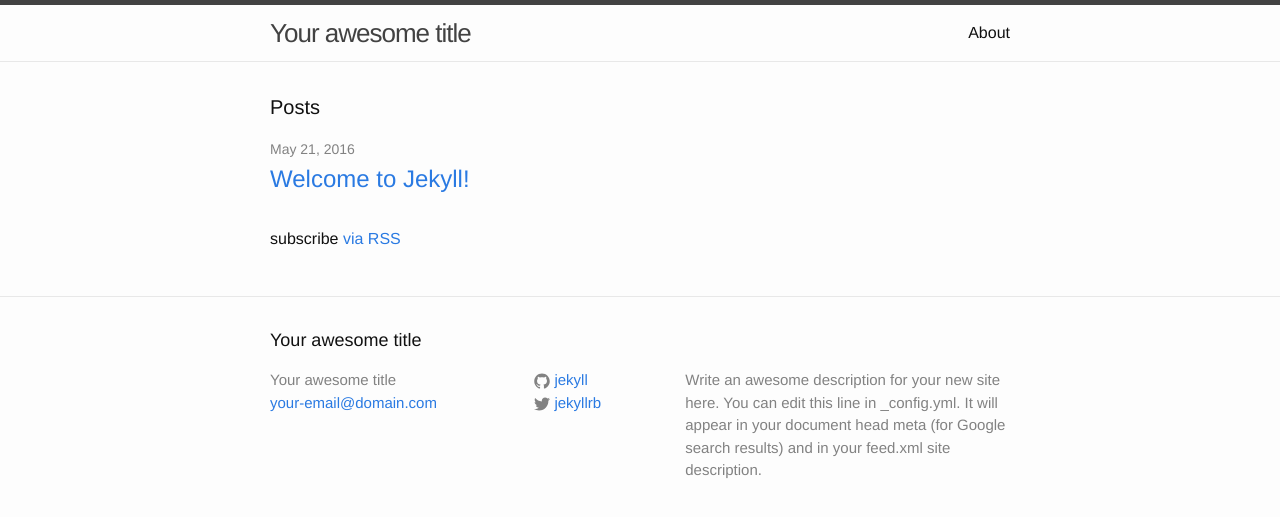
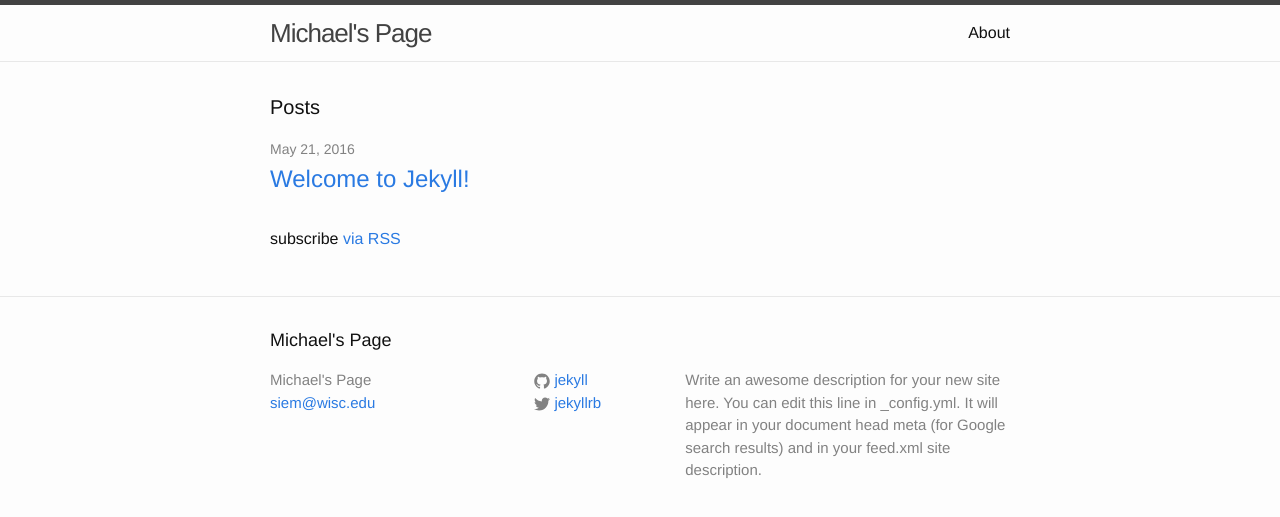
Before and after one commit to footballgb/footballgb.github.io, a Jekyll site: the page built from index.html, in a window 1280 px wide. Shown: the top 517 px of the page. Built offline with Jekyll 4.4.1, drawn with Linux system fonts in a browser that asks for light colours.

Commit message:
Update _config.yml

```diff
--- a/_config.yml
+++ b/_config.yml
@@ -6,14 +6,14 @@
 # 'jekyll serve'. If you change this file, please restart the server process.
 
 # Site settings
-title: Your awesome title
-email: your-email@domain.com
+title: Michael's Page
+email: siem@wisc.edu
 description: > # this means to ignore newlines until "baseurl:"
   Write an awesome description for your new site here. You can edit this
   line in _config.yml. It will appear in your document head meta (for
   Google search results) and in your feed.xml site description.
 baseurl: "" # the subpath of your site, e.g. /blog
-url: "http://yourdomain.com" # the base hostname & protocol for your site
+url: "http://siem.site" # the base hostname & protocol for your site
 twitter_username: jekyllrb
 github_username:  jekyll
 
```
